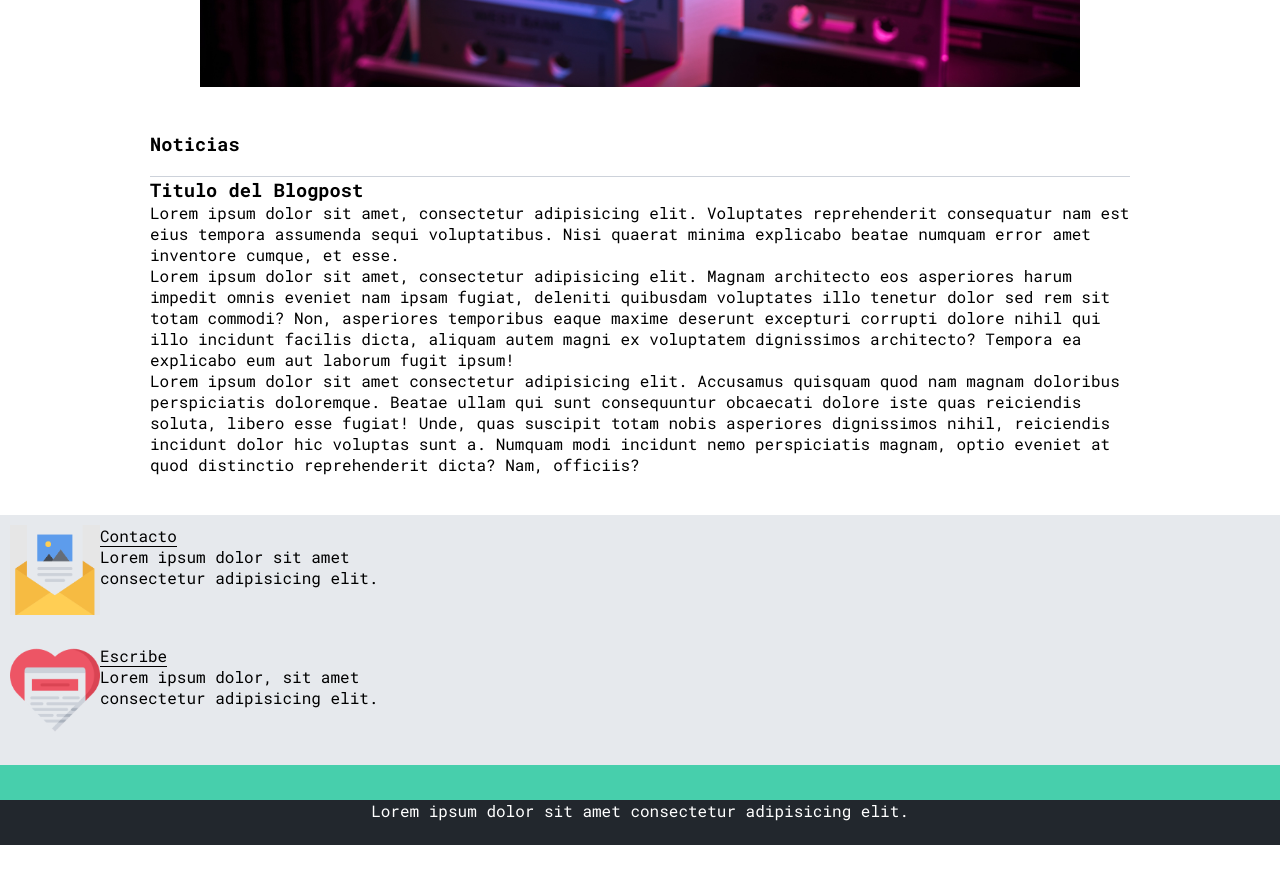
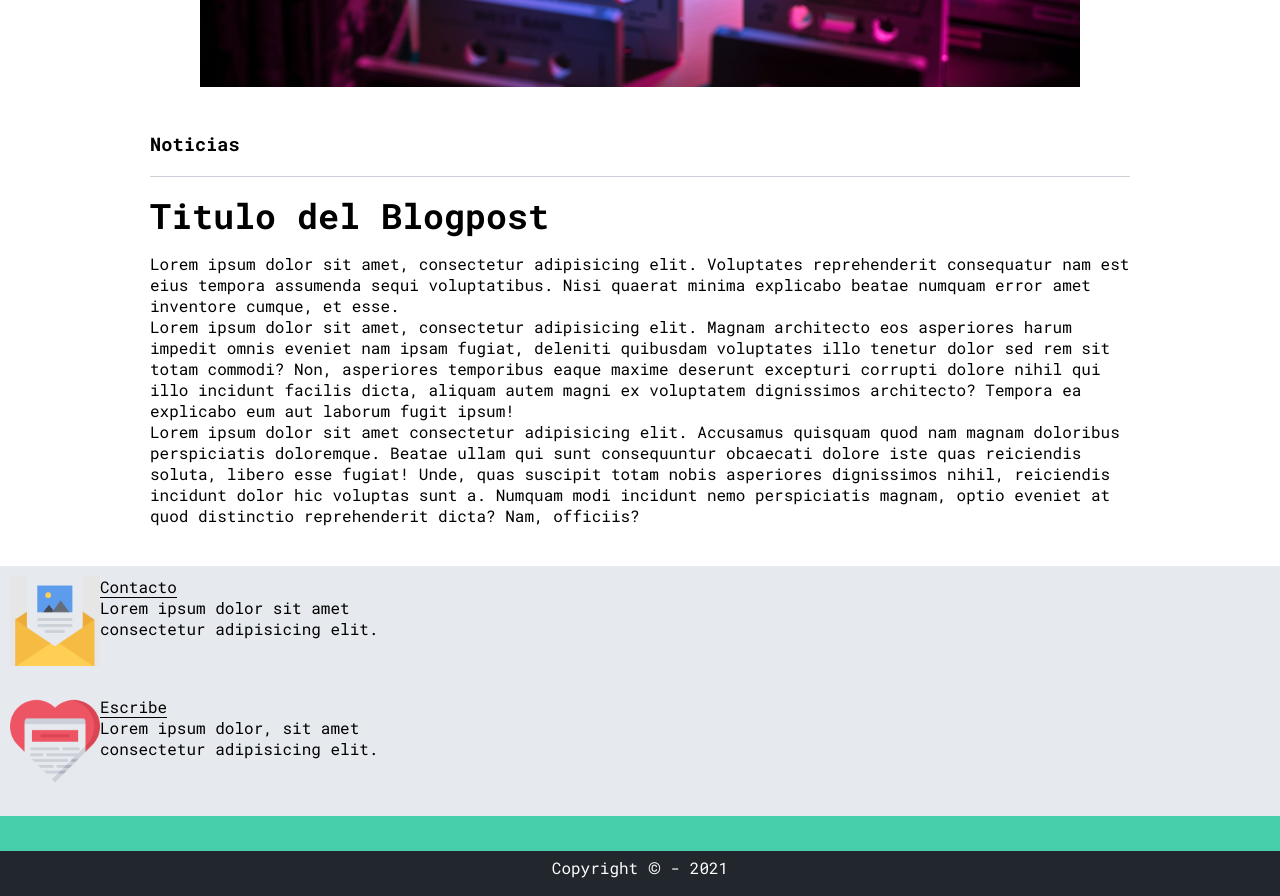
Before and after one commit to geanreyess/geanreyess.github.io, a website: page blog.html in a window 1280 px wide. Shown: the part 640-1536 px from the top of the page. Before the commit the page ends 1485 px from the top, so only its background shows below. Drawn offline with Linux system fonts and the light colour scheme.

Commit message:
se termino de dar retoques a blog.html

```diff
--- a/blog.html
+++ b/blog.html
@@ -17,7 +17,7 @@
                 <a href=""><span class="flaticon-002-twitter"></span></a>
                 <a href=""><span class="flaticon-011-instagram"></span></a>
                 <a href=""><span class="flaticon-010-linkedin"></span></a>
-                <a href=""><span class="flaticon-008-youtube"></span></a>
+
             </div>
         </section>
         <nav>
@@ -66,7 +66,7 @@
     </main>
 
     <footer>
-        <p>Lorem ipsum dolor sit amet consectetur adipisicing elit.</p>
+        <p>Copyright <span>©</span> - 2021 </p>
     </footer>
 </body>
 </html>
--- a/css/main.css
+++ b/css/main.css
@@ -215,14 +215,17 @@ footer span {
     width: 100%;
 }
 .blogpost-main-container {
-    padding: 0 50px 40px;
+    padding: 0 20px 40px;
 }
 .blogpost-main-container h3 {
     border-bottom: 1px solid #cdd2da;
     padding-bottom: 20px;
+    margin-bottom: 15px;
 }
-.blogpost-main-container section h1 {
+.blogpost-main-container article h1 {
     font-size: 3.5rem;
+    margin-bottom: 15px;
+
 }
 /* -------Mi codigo------- */
 /* .contact-main-container {
```
